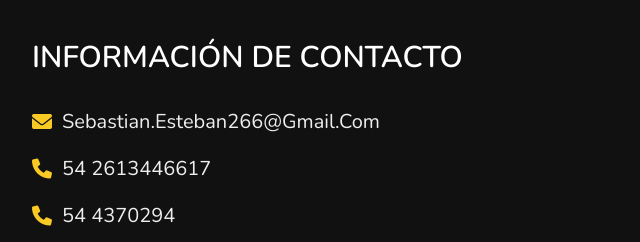
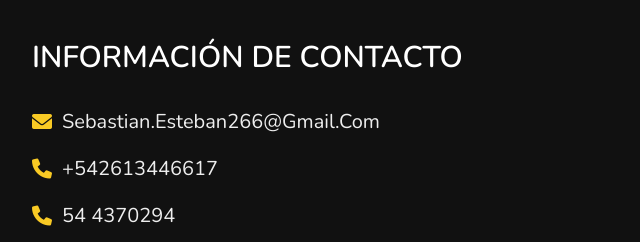
Before and after one commit to seba23571/seba23571, a plain HTML site: page index.html in a window 1280 px wide. Shown: the part 4105-4347 px from the top of the page, 368-1008 px from the left. Drawn offline with nearby package versions, Linux system fonts and the light colour scheme.

Commit message:
Update index.html

```diff
--- a/index.html
+++ b/index.html
@@ -294,7 +294,7 @@
             <h3>
               <i class="fas fa-envelope"></i> sebastian.esteban266@gmail.com
             </h3>
-            <h3><i class="fas fa-phone"></i> 54 2613446617</h3>
+            <h3><i class="fas fa-phone"></i> +542613446617</h3>
             <h3><i class="fas fa-phone"></i> 54 4370294</h3>
             <h3>
               <i class="fas fa-map-marker-alt"></i> Calle Guiraldes 1000 — Las
```
